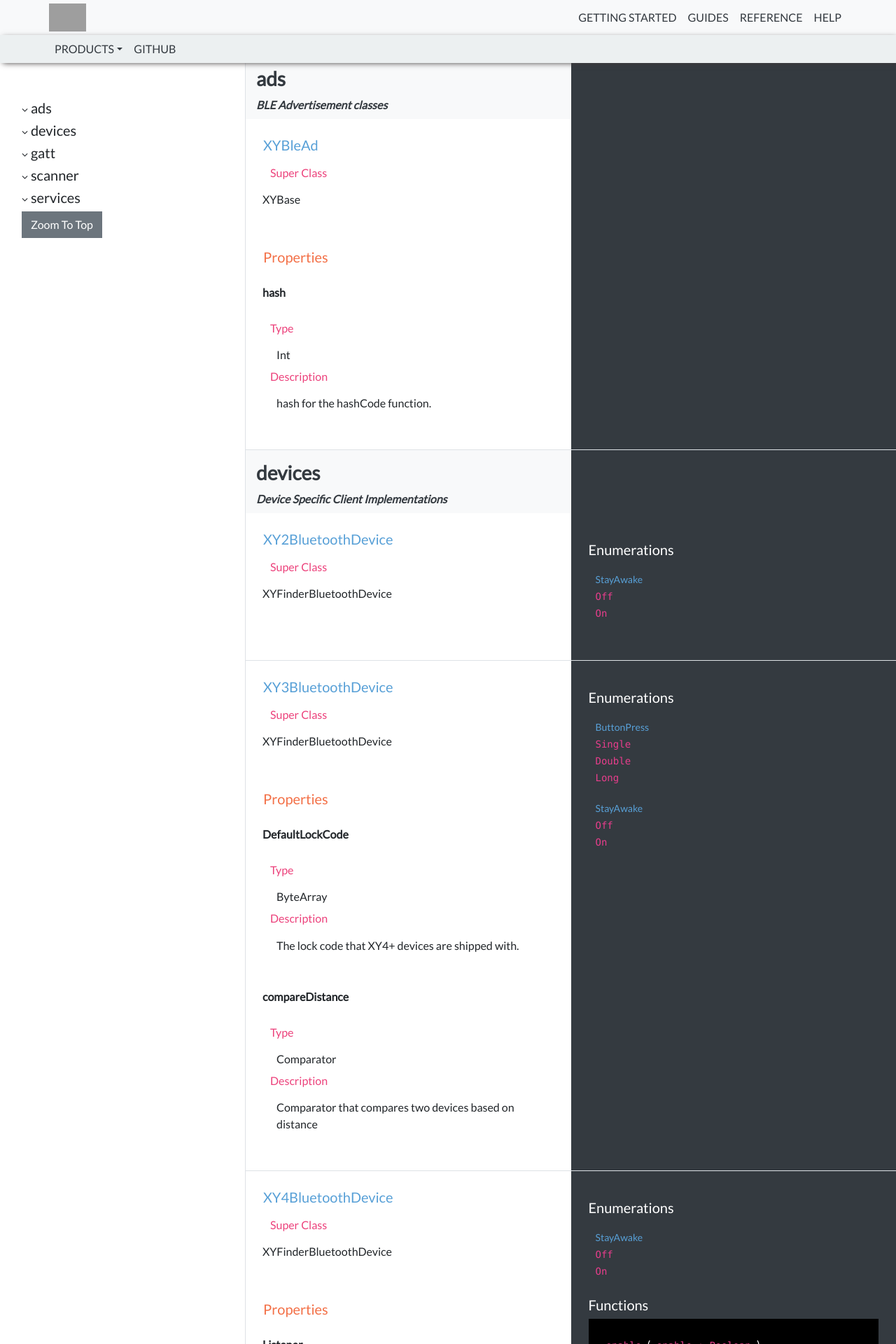
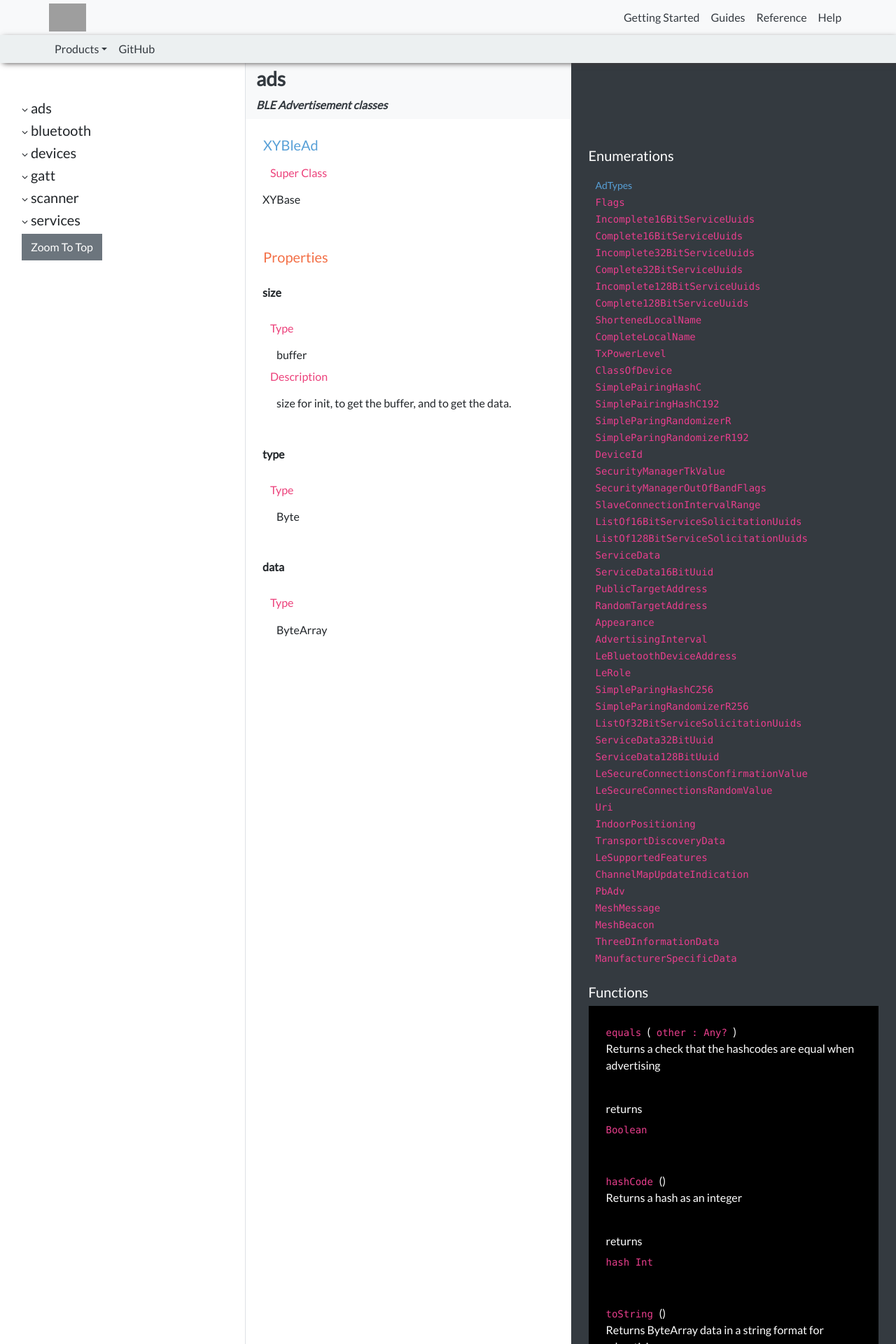
Before and after one commit to XYOracleNetwork-v1/app-reference-react, a React (Create React App) app: page / in a window 1280 px wide. Shown: the top 1920 px of the page at 70% size. Built offline with nearby package versions, Linux system fonts and the light colour scheme; grey boxes are pictures that could not be loaded.

Commit message:
feat: minor style updates and rewrite of sdk-ble-android

```diff
--- a/src/components/Header.js
+++ b/src/components/Header.js
@@ -56,7 +56,7 @@ export default class Header extends Component {
             <Nav navbar className="navbar-inverse">
               <UncontrolledDropdown nav inNavbar setActiveFromChild>
                 <DropdownToggle nav caret className="text-dark">
-                  PRODUCTS
+                  Products
                 </DropdownToggle>
                 <DropdownMenu right>
                   {this.renderNavProductItems()}
@@ -81,7 +81,7 @@ export default class Header extends Component {
                 </DropdownMenu>
               </UncontrolledDropdown> */}
               <NavItem>
-                <NavLink href="https://github.com/XYOracleNetwork" className="text-dark" target="_blank">GITHUB</NavLink>
+                <NavLink href="https://github.com/XYOracleNetwork" className="text-dark" target="_blank">GitHub</NavLink>
               </NavItem>
             </Nav>
           </Collapse>
--- a/src/components/MainHeader.js
+++ b/src/components/MainHeader.js
@@ -34,16 +34,16 @@ export default class MainHeader extends Component {
               <Collapse isOpen={this.state.isOpen} navbar>
                 <Nav navbar className="ml-auto navbar-inverse bg-inverse">
                   <NavItem>
-                  <NavLink href="https://developers.xyo.network/docs/en/getting-started/" className="text-dark" >GETTING STARTED</NavLink>
+                  <NavLink href="https://developers.xyo.network/docs/en/getting-started/" className="text-dark" >Getting Started</NavLink>
                   </NavItem>
                   <NavItem>
-                  <NavLink href="https://developers.xyo.network/docs/en/Introduction/" className="text-dark">GUIDES</NavLink>
+                  <NavLink href="https://developers.xyo.network/docs/en/getting-started/" className="text-dark">Guides</NavLink>
                   </NavItem>
                   <NavItem>
-                  <NavLink href="http://reference.xyo.network/" className="text-dark">REFERENCE</NavLink>
+                  <NavLink href="http://reference.xyo.network/" className="text-dark">Reference</NavLink>
                   </NavItem>
                   <NavItem>
-                    <NavLink href="https://developers.xyo.network/help/" className="text-dark" target="_blank">HELP</NavLink>
+                    <NavLink href="https://developers.xyo.network/help/" className="text-dark" target="_blank">Help</NavLink>
                   </NavItem>
                 </Nav>
             </Collapse>
--- a/src/schemas/BLE_Schema.js
+++ b/src/schemas/BLE_Schema.js
@@ -16,91 +16,383 @@ module.exports = [{
           "super": "XYBase",
           "properties": [
             {
-              "desc": "hash for the hashCode function.",
-              "name": "hash",
-              "type": "Int"
+              "desc": "size for init, to get the buffer, and to get the data.",
+              "name": "size",
+              "type": "buffer"
+            },
+            {
+              "name": "type",
+              "type": "Byte"
+            },
+            {
+              "name": "data",
+              "type": "ByteArray"
             },
           ],
+          "enumerations": [
+            {
+              "name": "AdTypes",
+              "values": [
+                {
+                  "name": "Flags",
+                },
+                {
+                  "name": "Incomplete16BitServiceUuids",
+                },
+                {
+                  "name": "Complete16BitServiceUuids",
+                },
+                {
+                  "name": "Incomplete32BitServiceUuids",
+                },
+                {
+                  "name": "Complete32BitServiceUuids",
+                },
+                {
+                  "name": "Incomplete128BitServiceUuids",
+                },
+                {
+                  "name": "Complete128BitServiceUuids",
+                },
+                {
+                  "name": "ShortenedLocalName",
+                },
+                {
+                  "name": "CompleteLocalName",
+                },
+                {
+                  "name": "TxPowerLevel",
+                },
+                {
+                  "name": "ClassOfDevice",
+                },
+                {
+                  "name": "SimplePairingHashC",
+                },
+                {
+                  "name": "SimplePairingHashC192",
+                },
+                {
+                  "name": "SimpleParingRandomizerR",
+                },
+                {
+                  "name": "SimpleParingRandomizerR192",
+                },
+                {
+                  "name": "DeviceId",
+                },
+                {
+                  "name": "SecurityManagerTkValue",
+                },
+                {
+                  "name": "SecurityManagerOutOfBandFlags",
+                },
+                {
+                  "name": "SlaveConnectionIntervalRange",
+                },
+                {
+                  "name": "ListOf16BitServiceSolicitationUuids",
+                },
+                {
+                  "name": "ListOf128BitServiceSolicitationUuids",
+                },
+                {
+                  "name": "ServiceData",
+                },
+                {
+                  "name": "ServiceData16BitUuid",
+                },
+                {
+                  "name": "PublicTargetAddress",
+                },
+                {
+                  "name": "RandomTargetAddress",
+                },
+                {
+                  "name": "Appearance",
+                },
+                {
+                  "name": "AdvertisingInterval",
+                },
+                {
+                  "name": "LeBluetoothDeviceAddress",
+                },
+                {
+                  "name": "LeRole",
+                },
+                {
+                  "name": "SimpleParingHashC256",
+                },
+                {
+                  "name": "SimpleParingRandomizerR256",
+                },
+                {
+                  "name": "ListOf32BitServiceSolicitationUuids",
+                },
+                {
+                  "name": "ServiceData32BitUuid",
+                },
+                {
+                  "name": "ServiceData128BitUuid",
+                },
+                {
+                  "name": "LeSecureConnectionsConfirmationValue",
+                },
+                {
+                  "name": "LeSecureConnectionsRandomValue",
+                },
+                {
+                  "name": "Uri",
+                },
+                {
+                  "name": "IndoorPositioning",
+                },
+                {
+                  "name": "TransportDiscoveryData",
+                },
+                {
+                  "name": "LeSupportedFeatures",
+                },
+                {
+                  "name": "ChannelMapUpdateIndication",
+                },
+                {
+                  "name": "PbAdv",
+                },
+                {
+                  "name": "MeshMessage",
+                },
+                {
+                  "name": "MeshBeacon",
+                },
+                {
+                  "name": "ThreeDInformationData",
+                },
+                {
+                  "name": "ManufacturerSpecificData",
+                },
+              ]
+            }
+          ],
+          "functions": [
+            {
+              "name": "equals",
+              "desc": "Returns a check that the hashcodes are equal when advertising",
+              "parameters": [
+                {
+                  "name": "other : ",
+                  "type": "Any?"
+                }
+              ],
+              "returns": [
+                {
+                  "type": "Boolean"
+                }
+              ],
+            },
+            {
+              "name": "hashCode",
+              "desc": "Returns a hash as an integer",
+              "parameters": [],
+              "returns": [
+                {
+                  "type": "Int",
+                  "desc": "hash"
+                }
+              ],
+            },
+            {
+              "name": "toString",
+              "desc": "Returns ByteArray data in a string format for advertising",
+              "parameters": [],
+              "returns": [
+                {
+                  "type": "String",
+                  "desc": "Bytes: data content to a "
+                }
+              ],
+            },
+          ]
         },
       ],
+    },
+    {
+      "desc": "Bluetooth Implementations",
+      "name": "bluetooth",
+      "objects": [
+        {
+          "name": "BluetoothIntentReceiverListener",
+          "functions": [
+            {
+              "name": "actionAclConnected",
+              "desc": "ACL connection action.",
+              "parameters": [
+                {
+                  "name": "intent : ",
+                  "type": "Intent?"
+                },
+              ]
+            },
+            {
+              "name": "actionAclDisconnected",
+              "desc": "ACL disconnection action.",
+              "parameters": [
+                {
+                  "name": "intent : ",
+                  "type": "Intent?"
+                },
+              ]
+            },
+            {
+              "name": "actionAclDisconnectRequested",
+              "desc": "ACL disconnection request.",
+              "parameters": [
+                {
+                  "name": "intent : ",
+                  "type": "Intent?"
+                },
+              ]
+            },
+            {
+              "name": "actionBondStateChanged",
+              "parameters": [
+                {
+                  "name": "intent : ",
+                  "type": "Intent?"
+                },
+              ]
+            },
+            {
+              "name": "actionClassChanged",
+              "parameters": [
+                {
+                  "name": "intent : ",
+                  "type": "Intent?"
+                },
+              ]
+            },
+            {
+              "name": "actionFound",
+              "parameters": [
+                {
+                  "name": "intent : ",
+                  "type": "Intent?"
+                },
+              ]
+            },
+            {
+              "name": "actionNameChanged",
+              "parameters": [
+                {
+                  "name": "intent : ",
+                  "type": "Intent?"
+                },
+              ]
+            },
+            {
+              "name": "actionPairingRequest",
+              "parameters": [
+                {
+                  "name": "intent : ",
+                  "type": "Intent?"
+                },
+              ]
+            },
+            {
+              "name": "actionUuid",
+              "parameters": [
+                {
+                  "name": "intent : ",
+                  "type": "Intent?"
+                },
+              ]
+            },
+            {
+              "name": "extraBondState",
+              "parameters": [
+                {
+                  "name": "intent : ",
+                  "type": "Intent?"
+                },
+              ]
+            },
+            {
+              "name": "extraClass",
+              "parameters": [
+                {
+                  "name": "intent : ",
+                  "type": "Intent?"
+                },
+              ]
+            },
+            {
+              "name": "extraDevice",
+              "parameters": [
+                {
+                  "name": "intent : ",
+                  "type": "Intent?"
+                },
+              ]
+            },
+            {
+              "name": "extraName",
+              "parameters": [
+                {
+                  "name": "intent : ",
+                  "type": "Intent?"
+                },
+              ]
+            },
+            {
+              "name": "extraRssi",
+              "parameters": [
+                {
+                  "name": "intent : ",
+                  "type": "Intent?"
+                },
+              ]
+            },
+            {
+              "name": "extraPairingKey",
+              "parameters": [
+                {
+                  "name": "intent : ",
+                  "type": "Intent?"
+                },
+              ]
+            },
+            {
+              "name": "extraPairingVagrant",
+              "parameters": [
+                {
+                  "name": "intent : ",
+                  "type": "Intent?"
+                },
+              ]
+            },
+          ]
+        }
+      ]
     },
     {
       "desc": "Device Specific Client Implementations",
       "name": "devices",
       "objects": [
         {
-          "enumerations": [
-            {
-              "name": "StayAwake",
-              "values": [
-                {
-                  "name": "Off"
-                },
-                {
-                  "name": "On"
-                }
-              ]
-            }
-          ],
-          "name": "XY2BluetoothDevice",
-          "super": "XYFinderBluetoothDevice"
-        },
-        {
-          "enumerations": [
-            {
-              "name": "ButtonPress",
-              "values": [
-                {
-                  "name": "Single"
-                },
-                {
-                  "name": "Double"
-                },
-                {
-                  "name": "Long"
-                }
-              ]
-            },
-            {
-              "name": "StayAwake",
-              "values": [
-                {
-                  "name": "Off"
-                },
-                {
-                  "name": "On"
-                }
-              ]
-            }
-          ],
-          "name": "XY3BluetoothDevice",
-          "properties": [
-            {
-              "desc": "The lock code that XY4+ devices are shipped with.",
-              "name": "DefaultLockCode",
-              "static": true,
-              "type": "ByteArray"
-            },
-            {
-              "desc": "Comparator that compares two devices based on distance",
-              "name": "compareDistance",
-              "templateTypes": [
-                "XYFinderBluetoothDevice"
-              ],
-              "type": "Comparator"
-            }
-          ],
-          "super": "XYFinderBluetoothDevice"
-        },
-        {
           "name": "XY4BluetoothDevice",
           "super": "XYFinderBluetoothDevice",
           "properties": [
             {
-              "desc": "A Global Listener for XYO.",
-              "name": "Listener",
-              "static": true,
-              "type": "XYFinderBluetoothDevice Listener"
+              "name": "context",
+              "type": "Context"
+            },
+            {
+              "name": "scanResult",
+              "type": "XYScanResult"
+            },
+            {
+              "name": "hash",
+              "type": "String"
             },
           ],
           "enumerations": [
```
